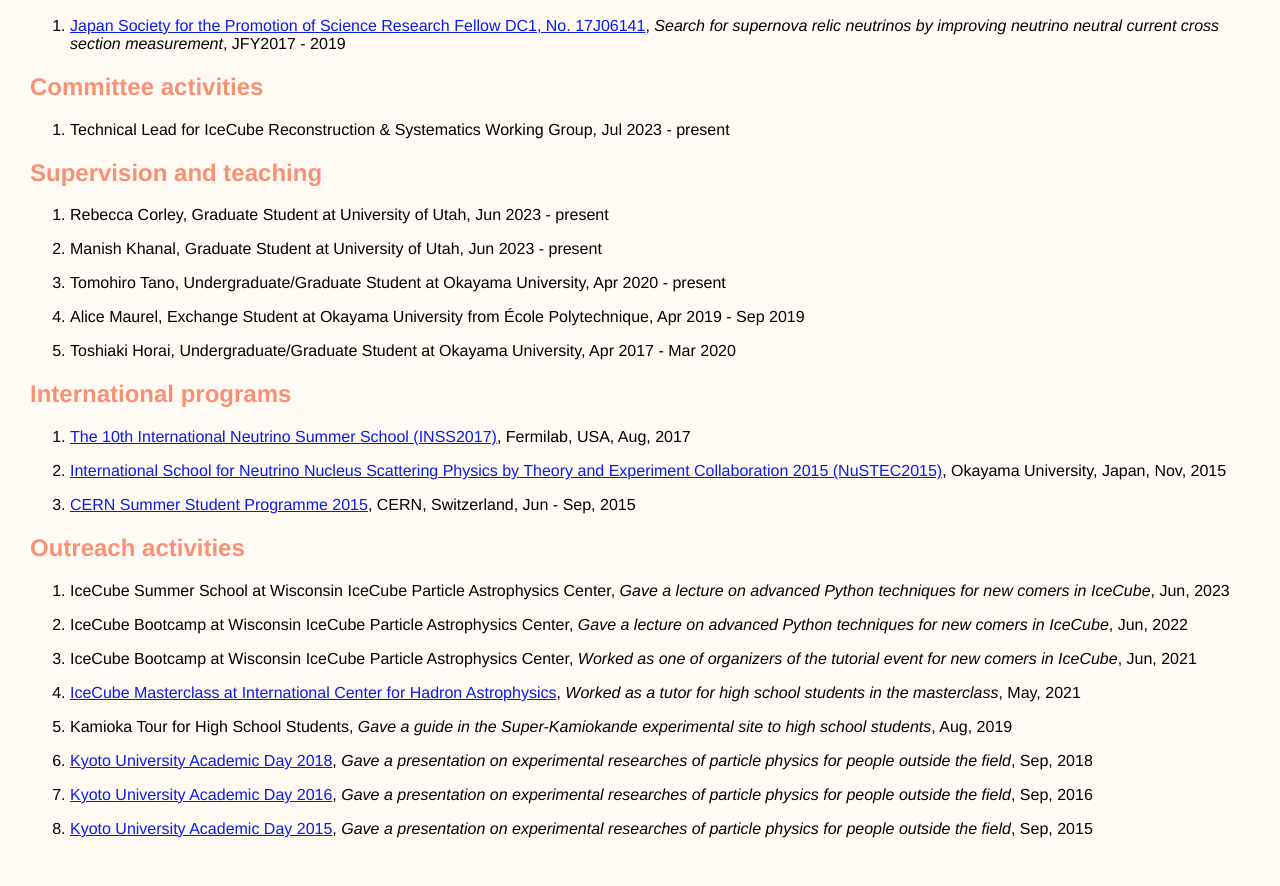
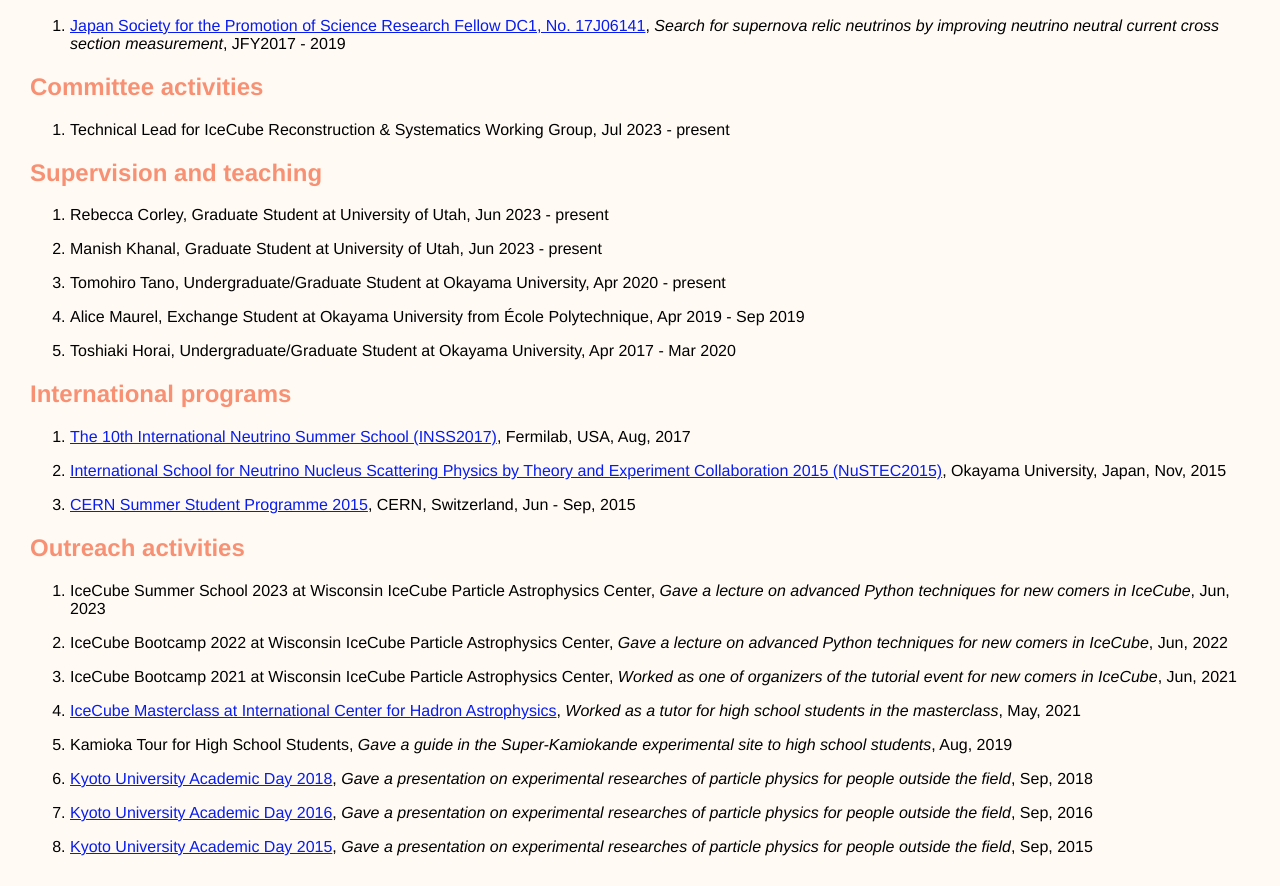
Before and after one commit to yashida1207/yosuke.ashida.hp, a plain HTML site: page other.html in a window 1280 px wide. Shown: the part 177-1063 px from the top of the page. Drawn offline with Linux system fonts and the light colour scheme.

Commit message:
Update other.html

```diff
--- a/other.html
+++ b/other.html
@@ -89,19 +89,19 @@
   <h2>Outreach activities</h2>
   <ol>
     <li>
-      IceCube Summer School at Wisconsin IceCube Particle Astrophysics Center,
+      IceCube Summer School 2023 at Wisconsin IceCube Particle Astrophysics Center,
       <i>Gave a lecture on advanced Python techniques for new comers in IceCube</i>,
       Jun, 2023
       <p></p>
     </li>
     <li>
-      IceCube Bootcamp at Wisconsin IceCube Particle Astrophysics Center,
+      IceCube Bootcamp 2022 at Wisconsin IceCube Particle Astrophysics Center,
       <i>Gave a lecture on advanced Python techniques for new comers in IceCube</i>,
       Jun, 2022
       <p></p>
     </li>
     <li>
-      IceCube Bootcamp at Wisconsin IceCube Particle Astrophysics Center,
+      IceCube Bootcamp 2021 at Wisconsin IceCube Particle Astrophysics Center,
       <i>Worked as one of organizers of the tutorial event for new comers in IceCube</i>,
       Jun, 2021
       <p></p>
```
